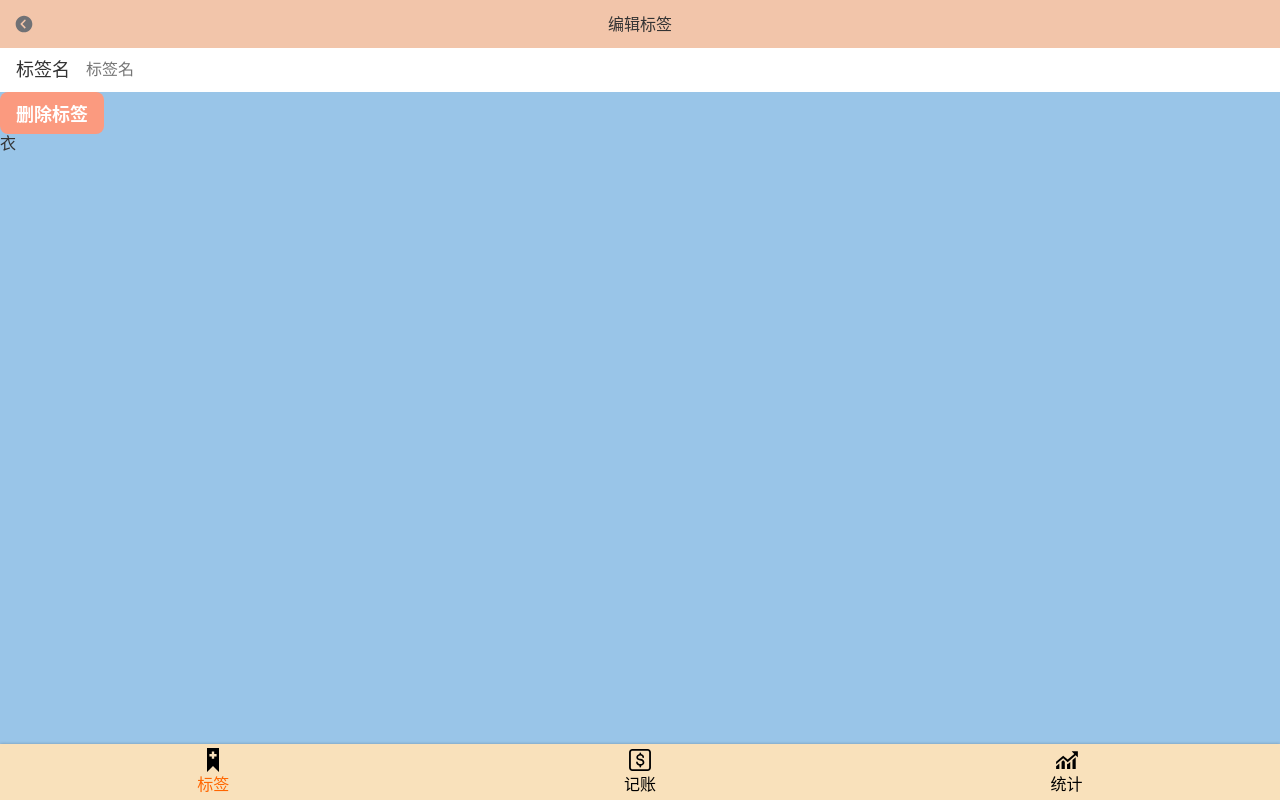
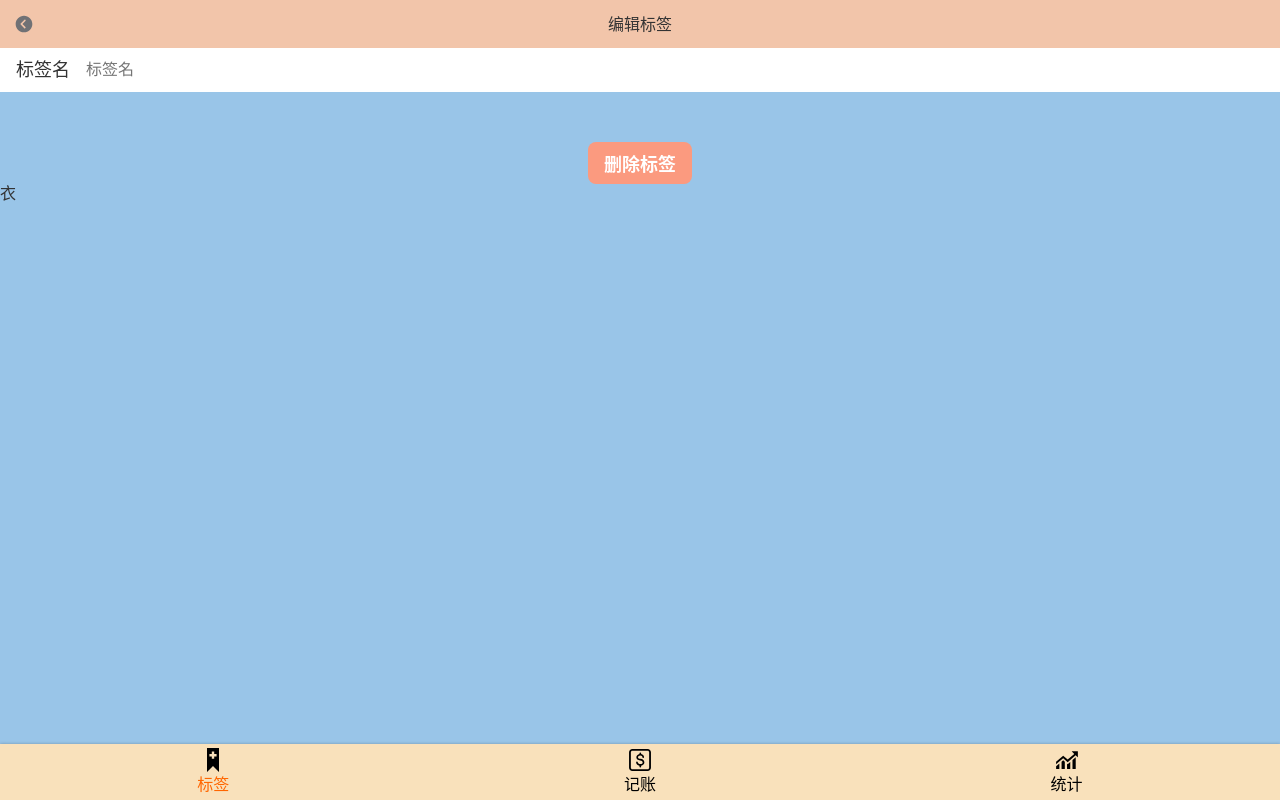
Before and after one commit to XiaoPan-Struggle/Money-steward, a React app: page /#/tags/1 in a window 1280 px wide. Built offline with nearby package versions, Linux system fonts and the light colour scheme.

Commit message:
Tag.tsx 里 Button UI

```diff
--- a/src/views/Tag.tsx
+++ b/src/views/Tag.tsx
@@ -3,7 +3,7 @@ import {useParams} from 'react-router-dom';
 import {useTags} from 'useTags';
 import Layout from 'components/Layout';
 import Icon from 'components/Icon';
-import {Button} from './Tags/UI';
+import {Button, Center} from './Tags/UI';
 import styled from 'styled-components';
 import {Input} from 'components/Input';
 
@@ -46,9 +46,9 @@ const Tag: React.FC = () => {
                placeholder="标签名"
         />
       </InputWrapper>
-      <div>
+      <Center>
         <Button>删除标签</Button>
-      </div>
+      </Center>
       <div>{tag.name}</div>
     </Layout>
   );
```
